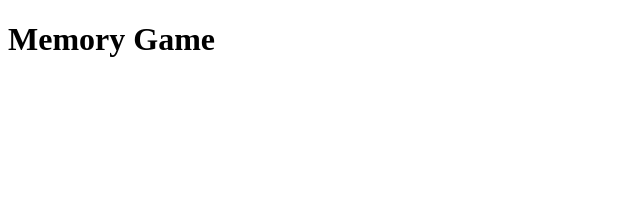
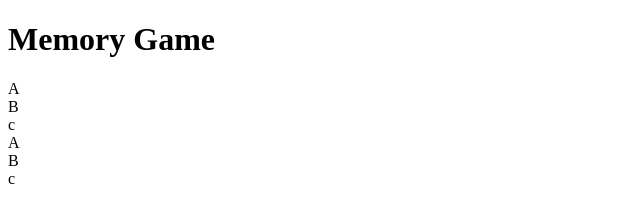
Before and after one commit to SBagizad/Memory-Game, a plain HTML site: page project1.html in a window 1280 px wide. Shown: the full height of the page, 0-640 px from the left. Drawn offline with Linux system fonts and the light colour scheme.

Commit message:
Adding cards to board

```diff
--- /dev/null
+++ b/main.js
@@ -0,0 +1,7 @@
+const cards= ["A", "B", "c","A", "B", "c" ]
+const board = document.getElementById("board")
+for (i of cards){
+const element = document.createElement("div")
+element.innerHTML= i;
+board.appendChild(element);
+}
--- a/project1.html
+++ b/project1.html
@@ -8,5 +8,8 @@
 </head>
 <body>
     <h1>Memory Game</h1>
+    <div id="board"></div>
+
+    <script src="main.js"></script>
 </body>
 </html>
```
